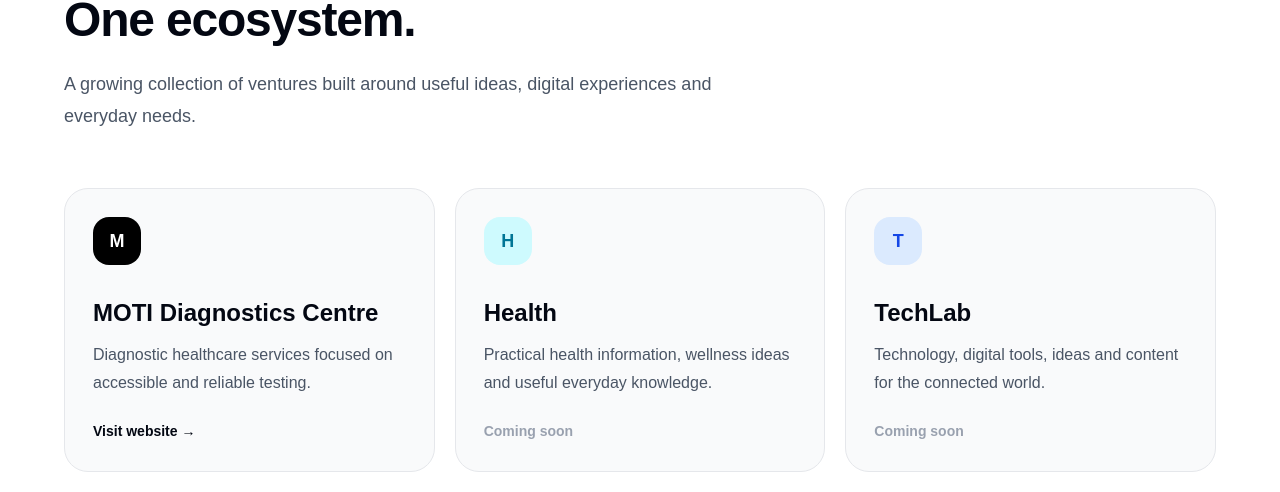
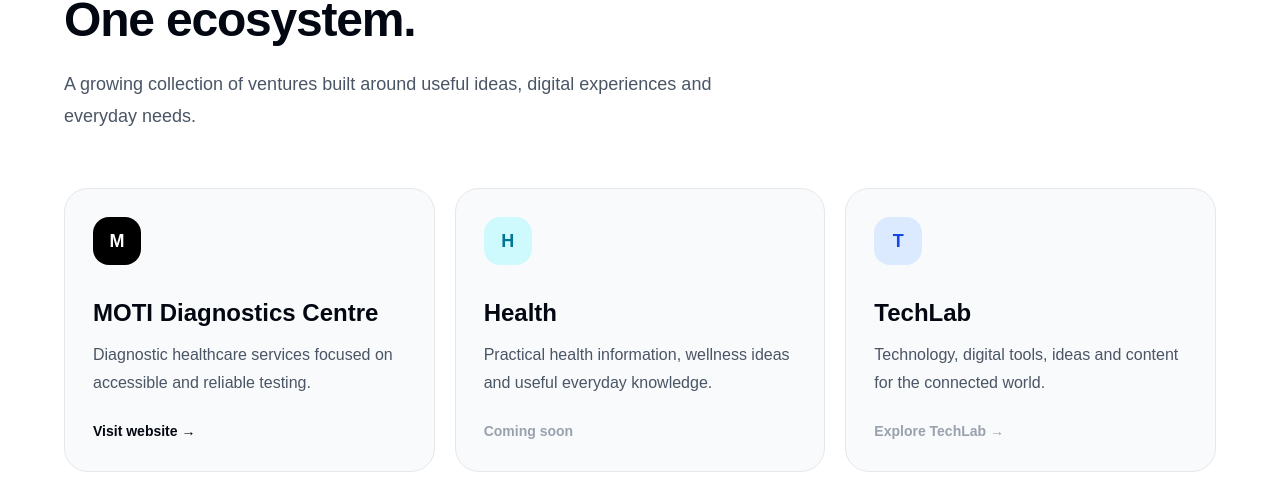
Before and after one commit to aarthak21-beep/themotigroup, a Next.js app: page / in a window 1280 px wide. Shown: the part 1909-2401 px from the top of the page. Built offline with nearby package versions, Linux system fonts and the light colour scheme.

Commit message:
Update page.tsx

```diff
--- a/app/page.tsx
+++ b/app/page.tsx
@@ -20,7 +20,7 @@
     category: "Technology",
     description:
       "Technology ideas, digital tools, innovation and practical tech content.",
-    href: "#",
+    href: "https://techlab.themotigroup.co.in/",
   },
   {
     title: "Dealz",
@@ -385,7 +385,7 @@
         </span>
       </div>
 
-      <div className="group rounded-3xl border border-gray-200 bg-gray-50 p-7 transition duration-300 hover:-translate-y-1 hover:bg-white hover:shadow-xl">
+      <a href="https://techlab.themotigroup.co.in/" target="_blank" rel="noreferrer" className="group rounded-3xl border border-gray-200 bg-gray-50 p-7 transition duration-300 hover:-translate-y-1 hover:bg-white hover:shadow-xl">
         <div className="flex h-12 w-12 items-center justify-center rounded-2xl bg-blue-100 text-lg font-bold text-blue-700">
           T
         </div>
@@ -400,9 +400,9 @@
         </p>
 
         <span className="mt-6 inline-block text-sm font-semibold text-gray-400">
-          Coming soon
+          Explore TechLab →
         </span>
-      </div>
+      </a>
 
       <a href="https://dealz.themotigroup.co.in/" target="_blank" rel="noreferrer" className="group rounded-3xl border border-gray-200 bg-gray-50 p-7 transition duration-300 hover:-translate-y-1 hover:bg-white hover:shadow-xl">
         <div className="flex h-12 w-12 items-center justify-center rounded-2xl bg-amber-100 text-lg font-bold text-amber-700">
```
